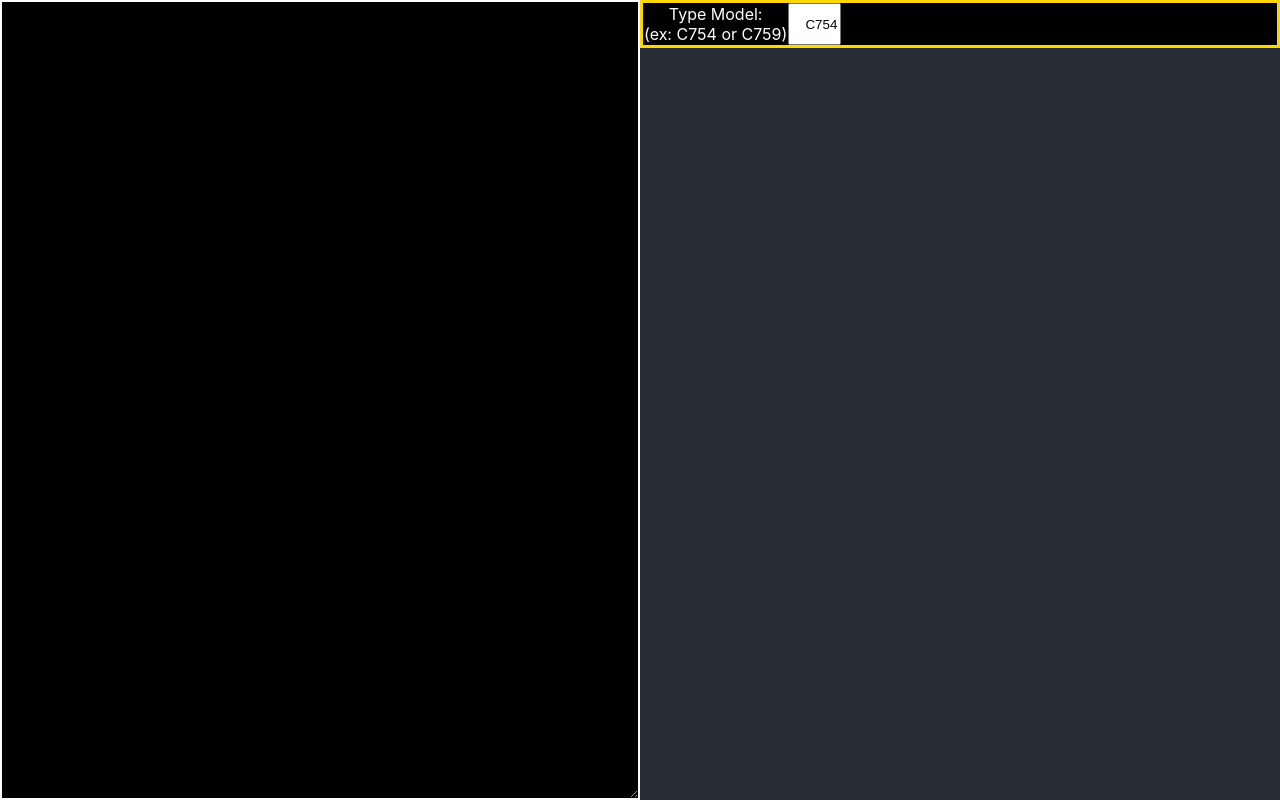
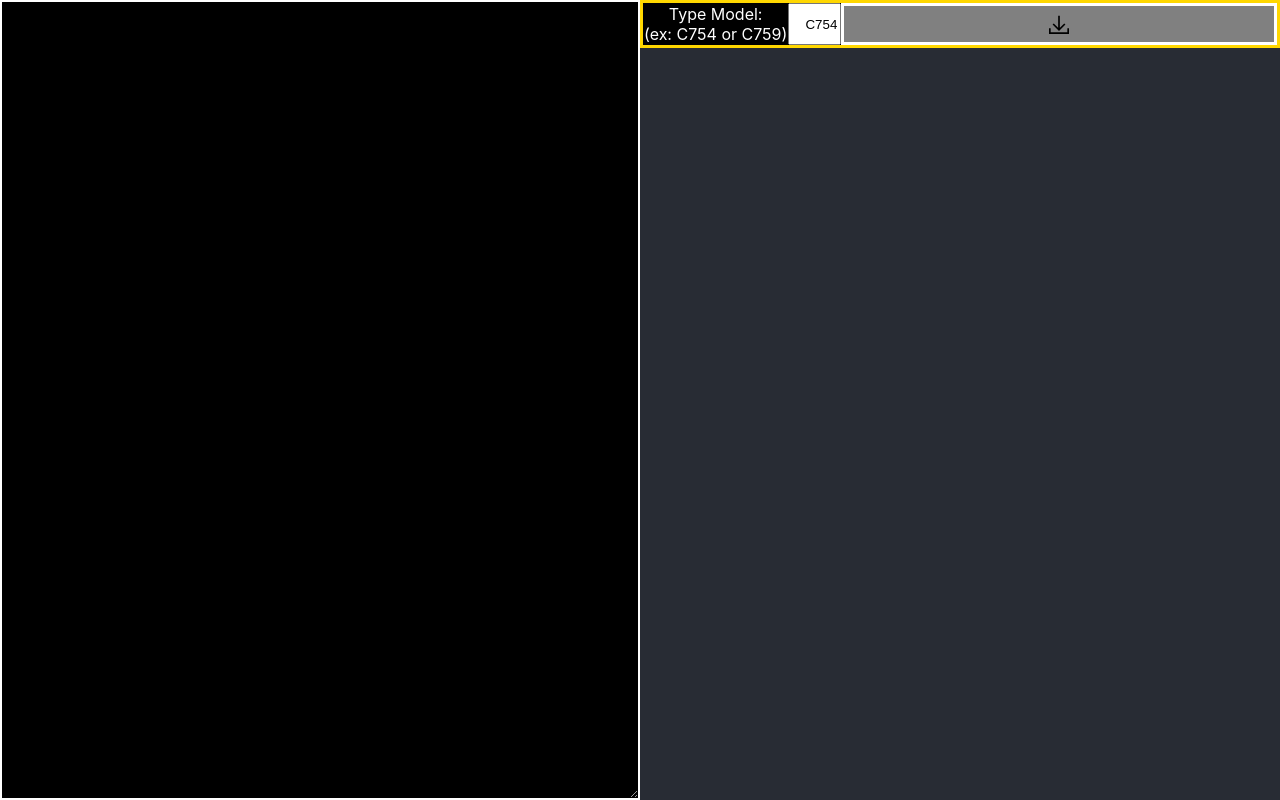
Before and after one commit to peoplestealusernames/konica-minolta-tab-website, a React (Create React App) app: page / in a window 1280 px wide. Built offline with nearby package versions, Linux system fonts and the light colour scheme.

Commit message:
Added style and size to downloadtab

```diff
--- a/src/App.tsx
+++ b/src/App.tsx
@@ -97,7 +97,17 @@ function App() {
             }}
             type="text"
           />
-          <DownloadTabs Tabs={tabs} Model={Model} />
+          <DownloadTabs
+            Tabs={tabs}
+            Model={Model}
+            style={{
+              backgroundColor: "grey",
+              color: "black",
+              border: "3px solid white",
+              flex: 1
+            }}
+            size={20}
+          />
         </div>
         <DisplayTabs tabs={tabs} />
       </div>
```
